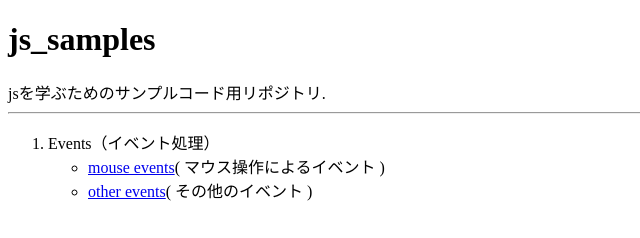
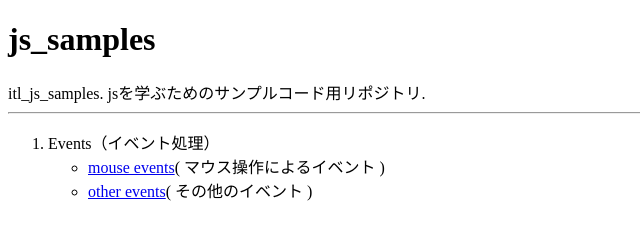
Before and after one commit to yoshinotaichi/itl_js_samples, a plain HTML site: page index.html in a window 1280 px wide. Shown: the whole page, without its empty margins (0-640 px from the left). Drawn offline with Linux system fonts and the light colour scheme.

Commit message:
update index.html

```diff
--- a/index.html
+++ b/index.html
@@ -6,7 +6,7 @@
 </head>
 <body>
 	<h1>js_samples</h1>
-	jsを学ぶためのサンプルコード用リポジトリ.
+	itl_js_samples. jsを学ぶためのサンプルコード用リポジトリ.
 
 	<hr>
 
```
